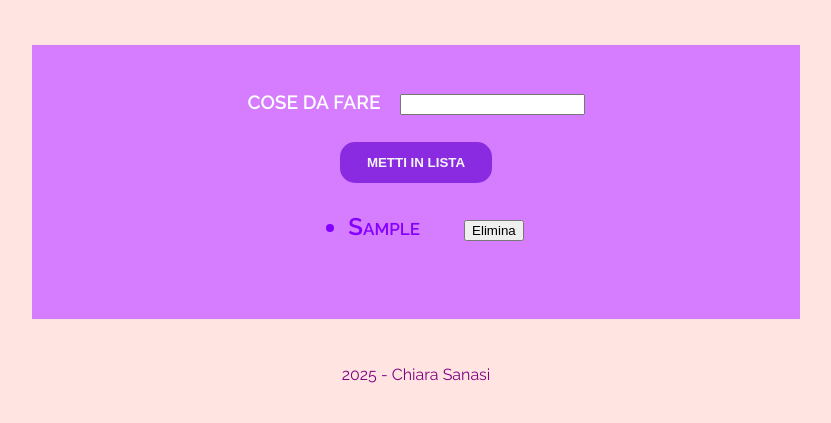
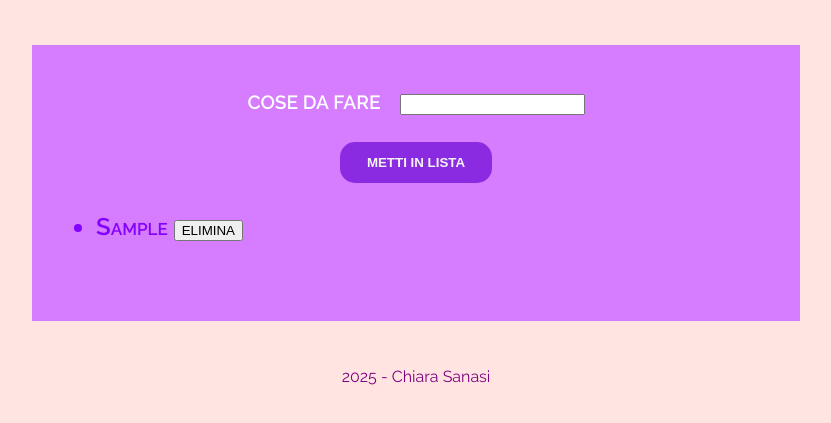
Before and after one commit to chiarasanasi/W3-D3, a plain HTML site: page index.html in a window 1280 px wide. Both pictures are taken after typing "Sample" into the empty fields and a click on the button "METTI IN LISTA". Shown: the part 183-606 px from the top of the page, without its empty margins (224-1055 px from the left). Drawn offline with Linux system fonts and the light colour scheme.

Commit message:
Update - Something to fix

```diff
--- a/assets/script.js
+++ b/assets/script.js
@@ -8,24 +8,16 @@ myForm.addEventListener("submit", (e) => {
 
   let thingToDo = document.getElementById("thingToDo")
   let thingToDoValue = thingToDo.value
-  console.log(thingToDoValue)
 
   const list = document.createElement("li")
-  console.log(list)
-  list.innerText = `${thingToDoValue}`
+  list.innerHTML = `
+    <p>${thingToDoValue}</p>
+    <button>ELIMINA</button>
+  `
   const listUl = document.getElementById("to-do-list")
   list.classList.add("list-items")
   listUl.appendChild(list)
 
-  const buttonDelete = document.createElement("button")
-  buttonDelete.innerText = "Elimina"
-  const listSection = document.querySelector("section")
-  listSection.appendChild(buttonDelete)
-  buttonDelete.addEventListener("click", (e) => {
-    list.remove(list, buttonDelete)
-  })
-
-  console.log("ora eliminiamo " + thingToDoValue + " dall'input")
   thingToDo.value = ""
 
   const coseDellaLista = document.querySelectorAll(".list-items")
@@ -35,4 +27,10 @@ myForm.addEventListener("submit", (e) => {
       coseDellaLista[i].classList.add("list-items-underline")
     }
   })
+
+  const buttonDelete = document.querySelector("ul li button")
+  buttonDelete.addEventListener("click", (e) => {
+    list.remove()
+    buttonDelete.remove()
+  })
 })
--- a/assets/style.css
+++ b/assets/style.css
@@ -48,9 +48,6 @@ footer {
   color: purple;
 }
 
-section {
-  display: ruby;
-}
 ul {
   padding: 2em 2.5em;
 }
@@ -70,3 +67,7 @@ ul {
   text-align: left;
   text-decoration: line-through;
 }
+
+li p {
+  display: inline;
+}
```
